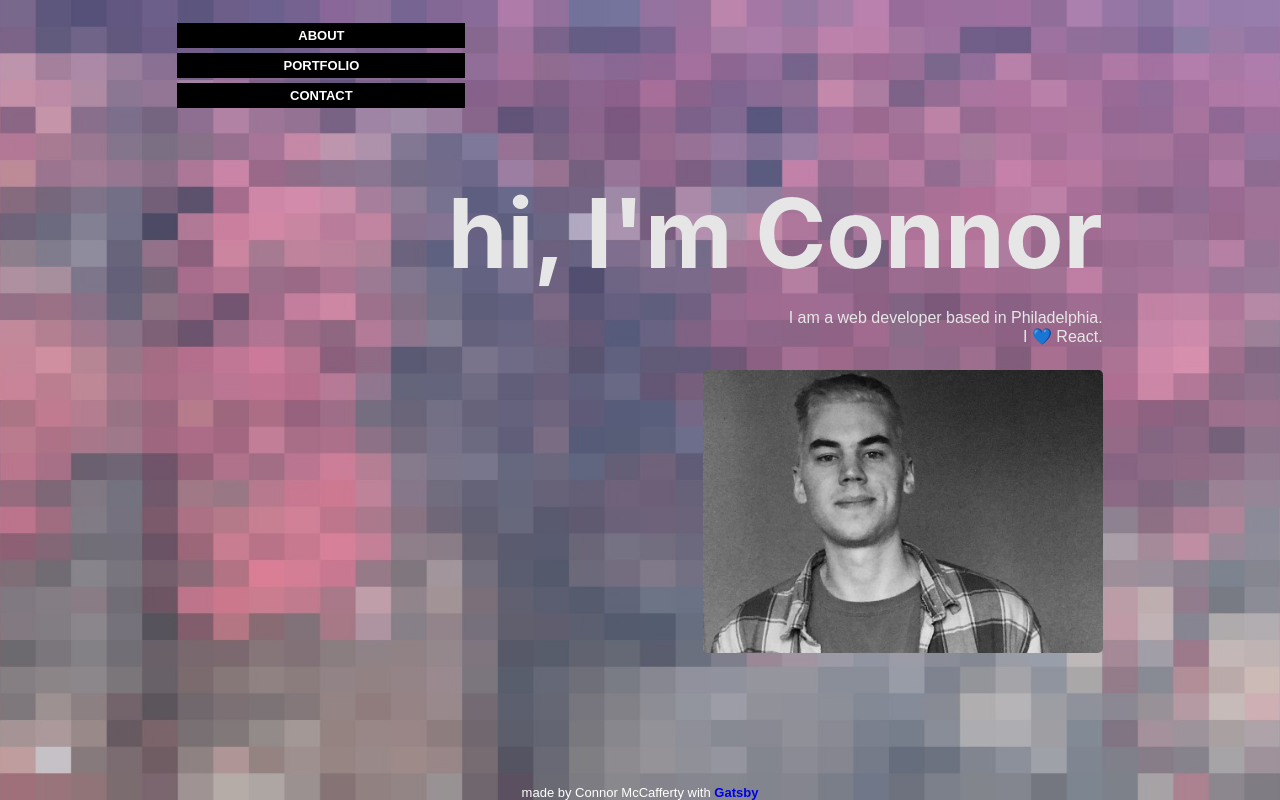
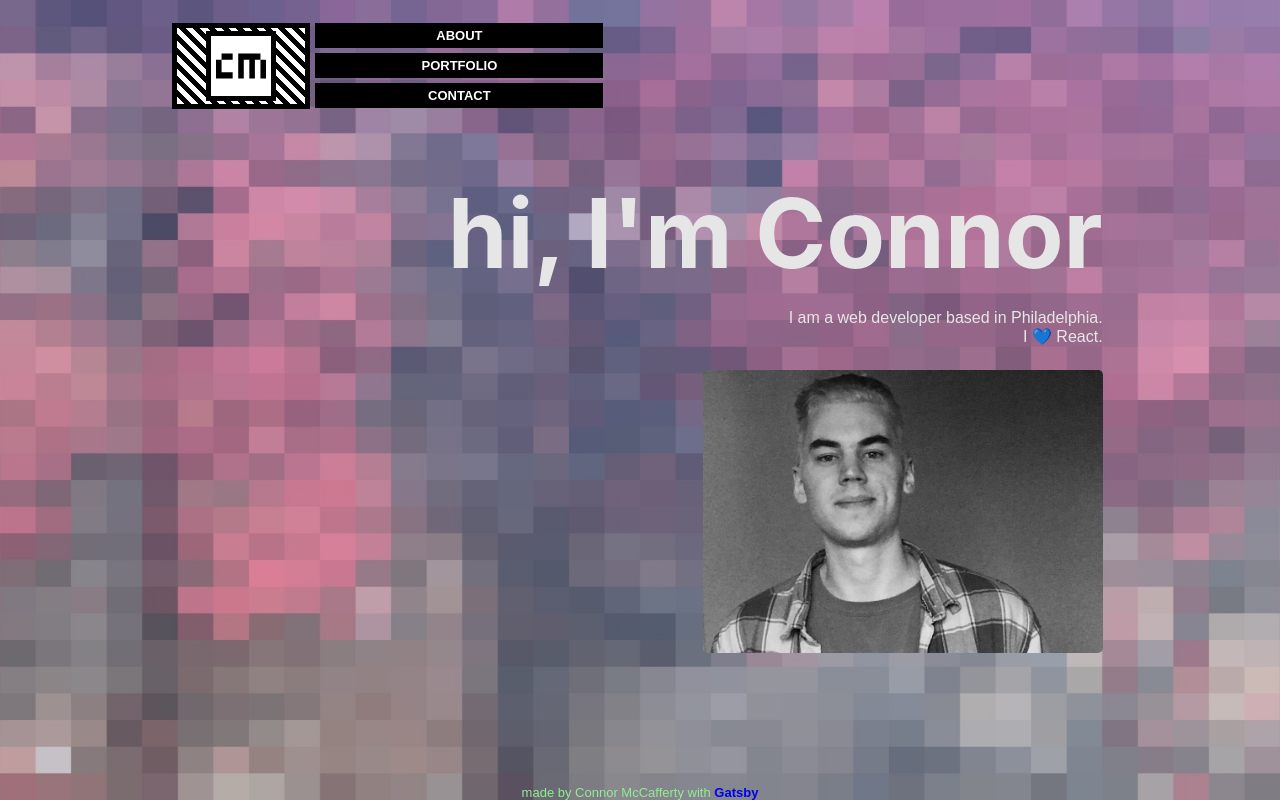
Before and after one commit to mccaffertycr/gatsby-portfolio, a Gatsby site: page / in a window 1280 px wide. Built offline with nearby package versions, Linux system fonts and the light colour scheme; Gatsby itself is replaced by a stand-in of ours.

Commit message:
home button

```diff
--- a/src/components/footer.css
+++ b/src/components/footer.css
@@ -9,4 +9,5 @@
   font-family: 'Arial', 'Helvetica Neue', Helvetica, sans-serif;
   font-weight: 500;
   font-size: 13px;
+  color: lightgreen;
 }
--- a/src/components/header.css
+++ b/src/components/header.css
@@ -1,20 +1,16 @@
 .navbox {
   list-style-type: none;
-  font-family: 'Arial', 'Helvetica Neue', Helvetica, sans-serif;
   font-weight: 700;
   font-size: 13px;
   margin-left: 0;
   height: 95px;
-  display: inline-block;
 }
-
 .navbox-item {
   background: black;
   width: 18rem;
   text-align: center;
   margin-bottom: 5px;
 }
-
 .navbox-link {
   background: black;
   color: white;
@@ -24,9 +20,12 @@
   width: 100%;
   height: 100%;
 }
-
 .navbox-logo {
-  display: inline-block;
+  width: 8rem;
+  height: 75.6px;
+  display: flex;
+  justify-content: center;
+  align-items: center;
   outline: black solid 5px;
   padding: 5px;
   background: repeating-linear-gradient(
@@ -45,3 +44,31 @@
   color: black;
   background: white;
 }
+.home-container {
+  width: 128px;
+  height: 75.6px;
+  margin-right: 10px;
+  margin-top: 5px;
+}
+.home-container:hover .navbox-logo {
+  background: repeating-linear-gradient(
+    45deg,
+    black,
+    black 5px,
+    white 5px,
+    white 10px
+  );
+}
+.svg-wrapper {
+  background: white;
+  height: 70px;
+  width: 70px;
+  border: solid black 5px;
+}
+.home-container:hover .svg-wrapper {
+  background: black;
+  border: solid white 5px;
+}
+.home-container:hover .svg-wrapper svg path {
+  fill: white !important;
+}
--- a/src/components/header.js
+++ b/src/components/header.js
@@ -1,6 +1,7 @@
 import { Link } from 'gatsby'
 import React from 'react'
 
+import Logo from './logo'
 import './header.css'
 
 const Header = () => (
@@ -14,8 +15,19 @@ const Header = () => (
         margin: `0 auto`,
         maxWidth: 960,
         padding: `1.45rem 1.0875rem`,
+        display: `flex`,
+        justifyContent: `flex-start`,
       }}
     >
+      <div className="home-container">
+        <Link className="navbox-logo-link" to="/">
+          <div className="navbox-logo">
+            <div className="svg-wrapper">
+              <Logo />
+            </div>
+          </div>
+        </Link>
+      </div>
       <ul className="navbox" style={{ listStyleType: `none` }}>
         <li className="navbox-item">
           <Link to="/" className="navbox-link">
@@ -33,12 +45,6 @@ const Header = () => (
           </Link>
         </li>
       </ul>
-      {/* <div
-        className="navbox-logo"
-        style={{ width: `8rem`, height: 75, marginLeft: 10, marginTop: 5 }}
-      >
-        <Link className="navbox-logo-link" to="/" />
-      </div> */}
     </div>
   </div>
 )
--- /dev/null
+++ b/src/components/logo.js
@@ -0,0 +1,48 @@
+import React from 'react'
+
+const Logo = () => (
+  <svg
+    className="svg-logo"
+    version="1.1"
+    xmlns="http://www.w3.org/2000/svg"
+    xmlnsXlink="http://www.w3.org/1999/xlink"
+    preserveAspectRatio="xMidYMid meet"
+    viewBox="0 0 120 120"
+    width="60"
+    height="60"
+  >
+    <defs>
+      <path
+        d="M10 85L10 47.5L21.11 47.5L21.11 72.5L32.22 72.5L32.22 85L10 85ZM32.22 85L32.22 72.5L43.33 72.5L43.33 85L32.22 85ZM21.11 47.5L21.11 35L32.22 35L32.22 47.5L21.11 47.5ZM32.22 47.5L32.22 35L43.33 35L43.33 47.5L32.22 47.5Z"
+        id="a1C6vxyy6R"
+      />
+      <path
+        d="M65.56 85L54.44 85L54.44 47.5L65.56 47.5L65.56 85ZM98.89 85L98.89 47.5L110 47.5L110 85L98.89 85ZM76.67 85L76.67 47.5L87.78 47.5L87.78 85L76.67 85ZM87.78 47.5L87.78 35L98.89 35L98.89 47.5L87.78 47.5ZM54.44 47.5L54.44 35L76.67 35L76.67 47.5L54.44 47.5ZM76.67 47.5L76.67 35L87.78 35L87.78 47.5L76.67 47.5Z"
+        id="a6M8eloQt"
+      />
+    </defs>
+    <g>
+      <g>
+        <g>
+          <g>
+            <use
+              xlinkHref="#a1C6vxyy6R"
+              opacity="1"
+              fill="#000000"
+              fillOpacity="1"
+            />
+          </g>
+          <g>
+            <use
+              xlinkHref="#a6M8eloQt"
+              opacity="1"
+              fill="#000000"
+              fillOpacity="1"
+            />
+          </g>
+        </g>
+      </g>
+    </g>
+  </svg>
+)
+export default Logo
```
